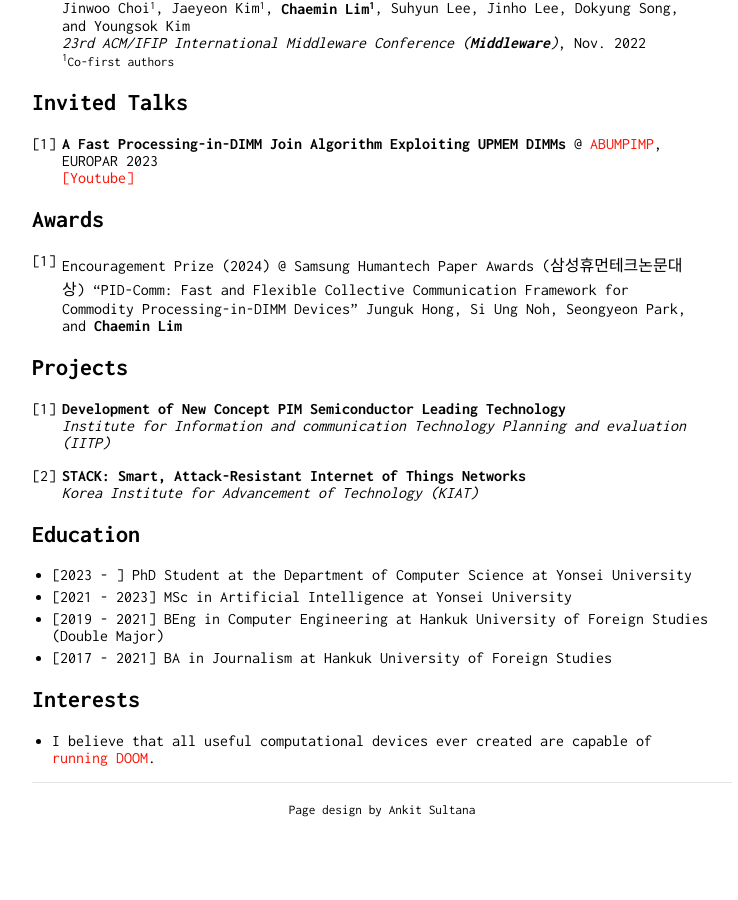
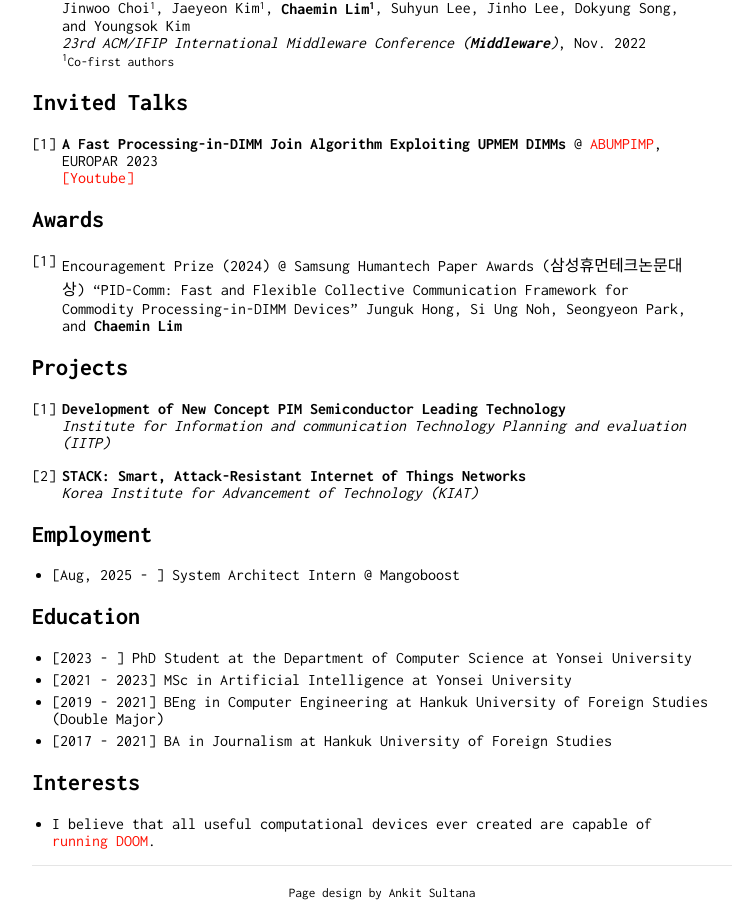
Before and after one commit to janoslim/janoslim.github.io, a Jekyll site: the page built from index.md, in a window 1280 px wide and 900 px high, scrolled down 936 px. Shown: the whole window, without its empty margins (258-996 px from the left). Built offline with Jekyll 4.4.1, drawn with Linux system fonts in a browser that asks for light colours; our own code applies the rules of GitHub Pages for plain Markdown files; before the commit the page ends 1753 px from its top, so only the background shows below that.

Commit message:
Update index.md

```diff
--- a/index.md
+++ b/index.md
@@ -58,6 +58,10 @@ Junguk Hong, Si Ung Noh, Seongyeon Park, and <b>Chaemin Lim</b>
 2. <b>STACK: Smart, Attack-Resistant Internet of Things Networks</b><br>
 <i>Korea Institute for Advancement of Technology (KIAT)</i><br>
 
+## Employment
+
+* [Aug, 2025 - ] System Architect Intern @ Mangoboost
+
 ## Education
 
 * [2023 - ] PhD Student at the Department of Computer Science at Yonsei University
```
